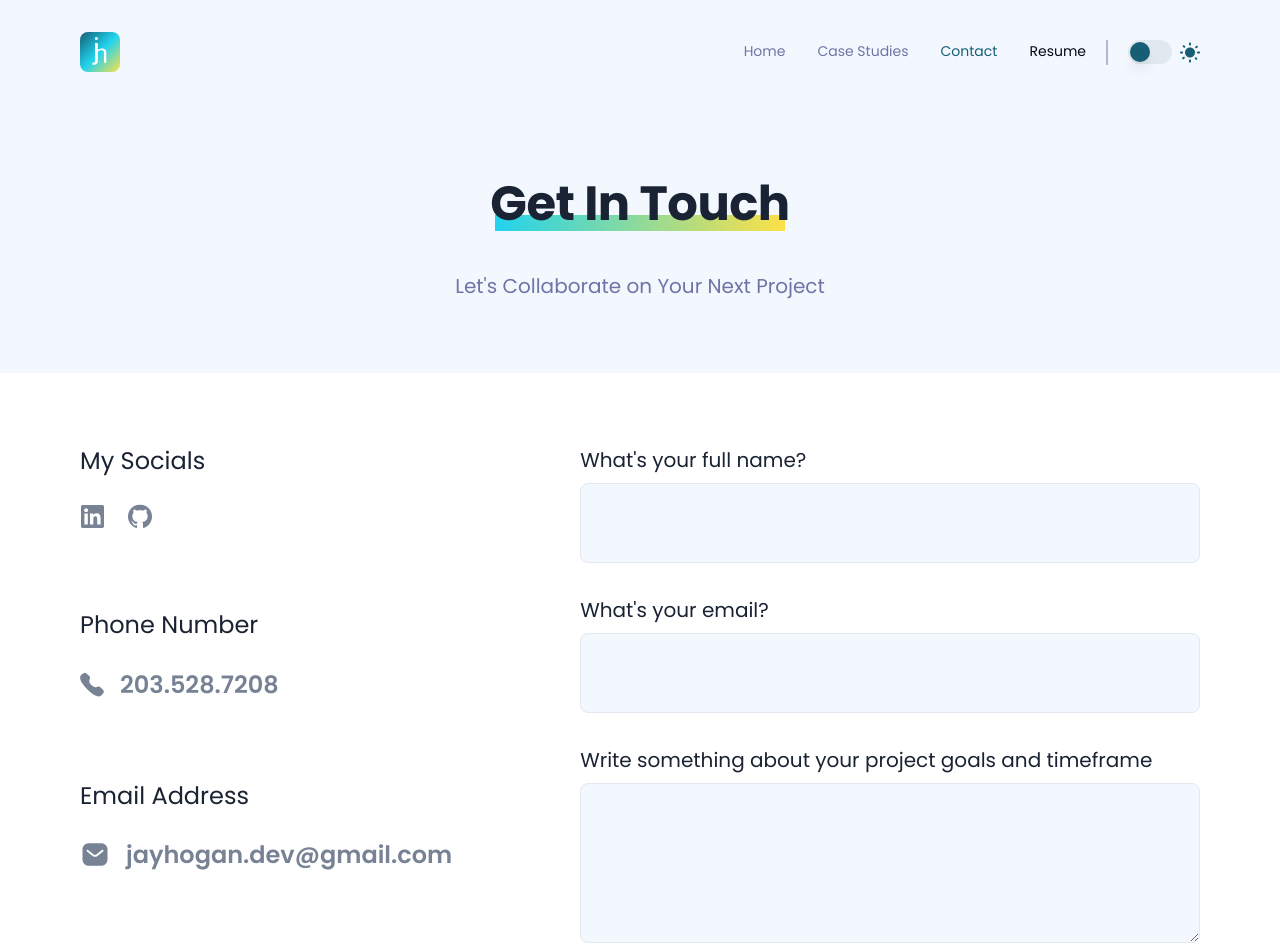
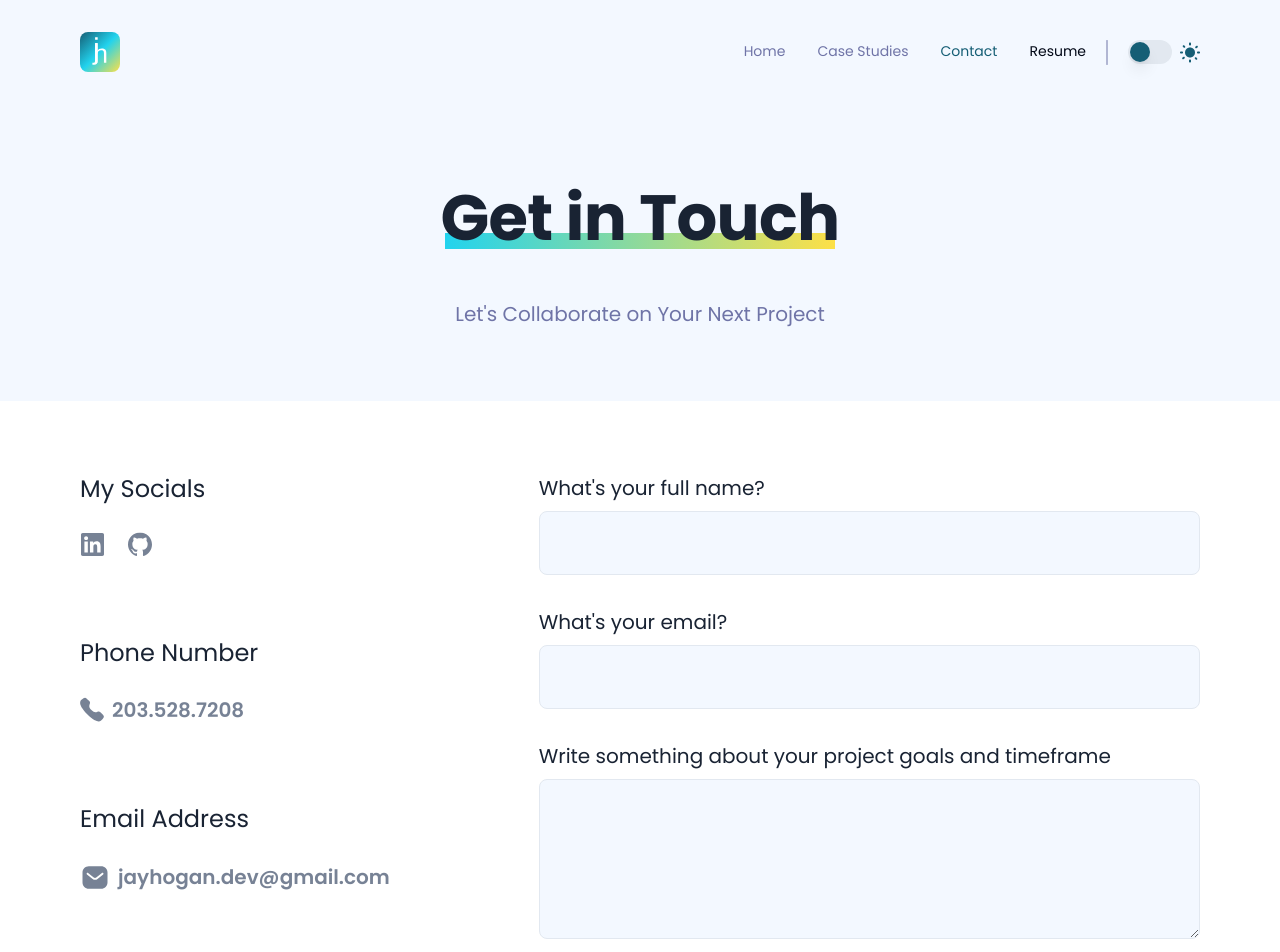
Before and after one commit to jayhogan-dev/portfolio, a Next.js app: page /contact in a window 1280 px wide. Shown: the top 952 px of the page. Built offline with nearby package versions, Linux system fonts and the light colour scheme; no server answers.

Commit message:
cleaned up styles

```diff
--- a/app/contact/page.tsx
+++ b/app/contact/page.tsx
@@ -16,9 +16,11 @@ const ContactPage = () => {
       <DarkContainer>
         <section className="flex flex-col py-12 gap-6 md:py-[72px] items-center justify-center">
           <div className="w-[320px] lg:w-full">
-            <SectionTitle title="Get In Touch" />
+            <h1 className="relative text-4xl text-center font-bold leading-[115%] tracking-[-0.36px] lg:text-heading1 dark:text-white text-primary-black-300 mb-10 z-10">
+              Get in Touch
+            </h1>
           </div>
-          <div className="relative -top-[76px] bg-gradient-to-r from-cyan-400 to-yellow-300 dark:from-cyan-800 dark:via-cyan-400 dark:to-yellow-300 h-4 w-[220px] lg:w-[290px] lg:-top-[80px]" />
+          <div className="relative -top-[76px] bg-gradient-to-r from-cyan-400 to-yellow-300 dark:from-cyan-800 dark:via-cyan-400 dark:to-yellow-300 h-4 w-[220px] lg:w-[390px] lg:-top-[90px]" />
           <h2 className="-mt-16 text-small-regular md:text-paragraph-regular text-primary-white-500 dark:text-primary-white-800">
             Let&apos;s Collaborate on Your Next Project
           </h2>
@@ -51,9 +53,9 @@ const ContactPage = () => {
               <h2 className="text-paragraph-regular md:text-base-regular text-primary-black-300 dark:text-white">
                 Phone Number
               </h2>
-              <div className="flex gap-4 items-center">
+              <div className="flex gap-2 items-center">
                 <Phone className="fill-primary-black-400 dark:fill-white" />
-                <p className="text-paragraph-bold md:text-base-bold text-primary-black-400 dark:text-primary-white-800">
+                <p className="text-paragraph-bold text-primary-black-400 dark:text-primary-white-800">
                   203.528.7208
                 </p>
               </div>
@@ -62,9 +64,9 @@ const ContactPage = () => {
               <h2 className="text-paragraph-regular md:text-base-regular text-primary-black-300 dark:text-white">
                 Email Address
               </h2>
-              <div className="flex gap-4 items-center">
+              <div className="flex gap-2 items-center">
                 <Email className="fill-primary-black-400 dark:fill-white" />
-                <p className="text-paragraph-bold md:text-base-bold text-primary-black-400 dark:text-primary-white-800">
+                <p className="text-paragraph-bold text-primary-black-400 dark:text-primary-white-800">
                   jayhogan.dev@gmail.com
                 </p>
               </div>
--- a/components/ContactForm.tsx
+++ b/components/ContactForm.tsx
@@ -66,7 +66,7 @@ const ContactForm = () => {
               <FormLabel className="text-body-regular md:text-paragraph-regular text-primary-black-300 dark:text-primary-white-800">
                 What&apos;s your full name?
               </FormLabel>
-              <FormControl className="bg-primary-white-800 h-16 md:h-20">
+              <FormControl className="bg-primary-white-800 dark:bg-primary-black-500 h-12 md:h-16">
                 <Input
                   {...field}
                   className="text-body-regular md:text-paragraph-regular rounded-lg"
@@ -84,7 +84,7 @@ const ContactForm = () => {
               <FormLabel className="text-body-regular md:text-paragraph-regular text-primary-black-300 dark:text-primary-white-800">
                 What&apos;s your email?
               </FormLabel>
-              <FormControl className="bg-primary-white-800 h-16 md:h-20">
+              <FormControl className="bg-primary-white-800 dark:bg-primary-black-500 h-12 md:h-16">
                 <Input
                   {...field}
                   className="text-body-regular md:text-paragraph-regular rounded-lg"
@@ -102,7 +102,7 @@ const ContactForm = () => {
               <FormLabel className="text-body-regular md:text-paragraph-regular text-primary-black-300 dark:text-primary-white-800">
                 Write something about your project goals and timeframe
               </FormLabel>
-              <FormControl className="bg-primary-white-800 h-24 md:h-40">
+              <FormControl className="bg-primary-white-800 dark:bg-primary-black-500 h-24 md:h-40">
                 <Textarea
                   {...field}
                   className="text-body-regular md:text-paragraph-regular rounded-lg"
@@ -120,7 +120,7 @@ const ContactForm = () => {
               <FormLabel className="text-body-regular md:text-paragraph-regular text-primary-black-300 dark:text-primary-white-800">
                 How can I contact you? ex. phone number or email address
               </FormLabel>
-              <FormControl className="bg-primary-white-800 h-16 md:h-20">
+              <FormControl className="bg-primary-white-800 dark:bg-primary-black-500 h-12 md:h-16">
                 <Input
                   {...field}
                   className="text-body-regular md:text-paragraph-regular rounded-lg"
```
